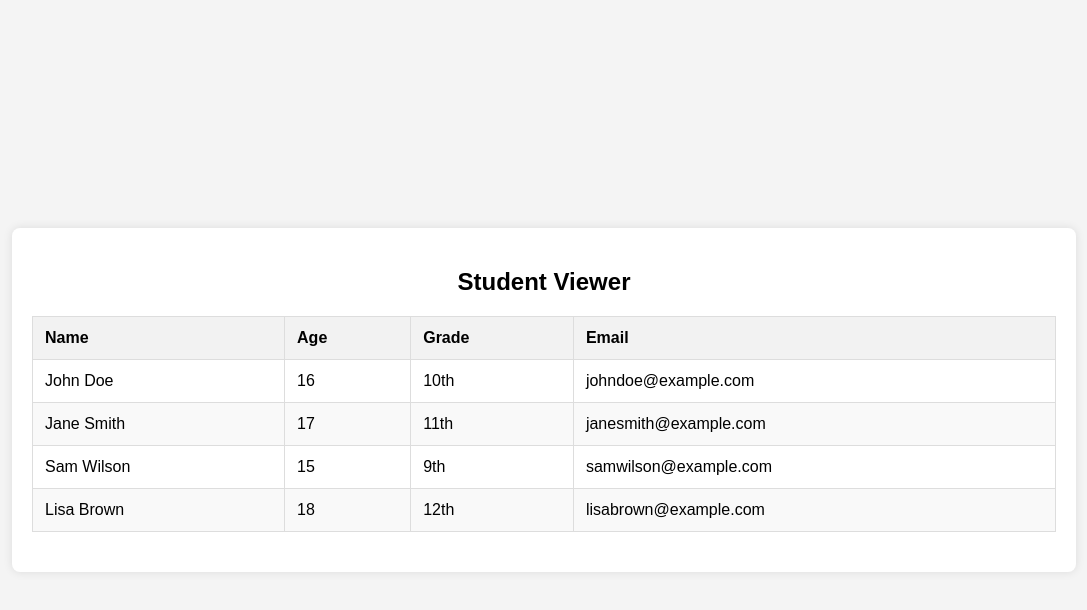
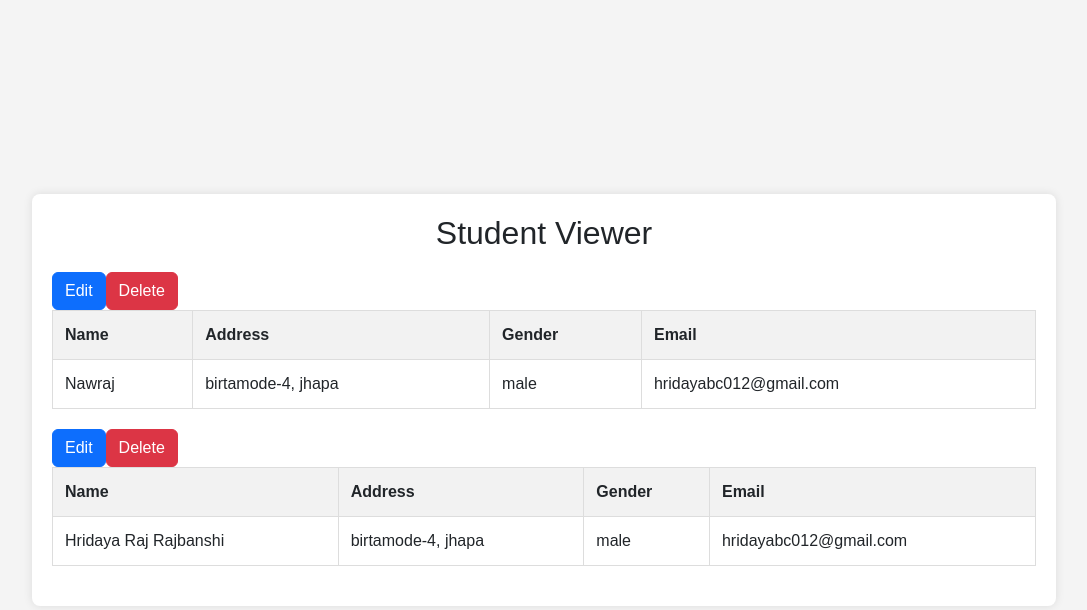
Before and after one commit to hridayarajbanshi/firstPython, a Django app: page /studentList/ in a window 1280 px wide. Shown: the top 610 px of the page, without its empty margins (96-1183 px from the left). Run offline with Django 5.2, Linux system fonts and the light colour scheme; data comes from the database, SQL or seed files in the repository; both versions use the stored data as it was after the commit.

Commit message:
feat: Update studentList.html to display user details dynamically

```diff
--- a/myapp/models.py
+++ b/myapp/models.py
@@ -24,4 +24,4 @@ class Customer(models.Model):
 
 
     def __str__(self):
-        return self.email
+        return self.name
--- a/myapp/urls.py
+++ b/myapp/urls.py
@@ -2,5 +2,8 @@ from django.urls import path
 from .views import *
 urlpatterns = [
     path("appIndex/", index),
-    path("studentList/", studentList)
+    path("studentList/", studentList),
+    path('create/', studentCreate),
+    path('delete/<int:id>/', listDelete),
+    path('update/<int:id>/', listUpdate),
 ]
--- a/myapp/views.py
+++ b/myapp/views.py
@@ -1,8 +1,38 @@
-from django.shortcuts import render
-
+from django.shortcuts import render,redirect
+from .models import Customer
 # Create your views here.
 def index(req):
     return render(req, "appIndex.html")
 def studentList(req):
+    user = Customer.objects.all()
+    data = {
+        "users": user,
 
-    return render(req, "studentList.html")
+    }
+    return render(req, "studentList.html", data)
+
+def listDelete(request, id):
+    user = Customer.objects.get(id=id)
+    user.delete()
+    return redirect("/studentList")
+
+def listUpdate(request, id):
+    print(id)
+    user = Customer.objects.get(id=id)
+    form = CustomerForm(request.POST or None, instance=user)
+    if request.method == "POST":
+        if form.is_valid():
+            form.save()
+            return redirect("/studentList")
+    data = {'form': form}
+
+    return render(request, "listUpdate.html", data)
+
+def studentCreate(request):
+    form = CustomerForm(request.POST or None)
+    if request.method == "POST":
+        if form.is_valid():
+            form.save()
+            return redirect("/studentList")
+    data = {'form': form}
+    return render(request, "studentCreate.html", data)
--- a/templates/studentList.html
+++ b/templates/studentList.html
@@ -4,6 +4,7 @@
     <meta charset="UTF-8">
     <meta name="viewport" content="width=device-width, initial-scale=1.0">
     <title>Student Viewer</title>
+    <link rel="stylesheet" href="https://cdn.jsdelivr.net/npm/bootstrap@5.3.2/dist/css/bootstrap.min.css" integrity="sha384-T3c6CoIi6uLrA9TneNEoa7RxnatzjcDSCmG1MXxSR1GAsXEV/Dwwykc2MPK8M2HN" crossorigin="anonymous">
     <style>
         body {
             font-family: Arial, sans-serif;
@@ -49,42 +50,33 @@
 <body>
     <div class="container">
         <h2>Student Viewer</h2>
-        <table>
+        {% for user in users%}
+    <table>
             <thead>
                 <tr>
                     <th>Name</th>
-                    <th>Age</th>
-                    <th>Grade</th>
+                    <th>Address</th>
+                    <th>Gender</th>
                     <th>Email</th>
                 </tr>
             </thead>
             <tbody>
                 <tr>
-                    <td>John Doe</td>
-                    <td>16</td>
-                    <td>10th</td>
-                    <td>johndoe@example.com</td>
-                </tr>
-                <tr>
-                    <td>Jane Smith</td>
-                    <td>17</td>
-                    <td>11th</td>
-                    <td>janesmith@example.com</td>
-                </tr>
-                <tr>
-                    <td>Sam Wilson</td>
-                    <td>15</td>
-                    <td>9th</td>
-                    <td>samwilson@example.com</td>
-                </tr>
-                <tr>
-                    <td>Lisa Brown</td>
-                    <td>18</td>
-                    <td>12th</td>
-                    <td>lisabrown@example.com</td>
+                    <td>{{user.name}}</td>
+                    <td>{{user.address}}</td>
+                    {% if user.gender == "gay"%}
+                    <td style="color:red;">{{user.gender}}</td>
+                    {% else %}
+                    <td>{{user.gender}}</td>
+                    {% endif %}
+
+                    <td>{{user.email}}</td>
+                    <a class="btn btn-primary" href="edit/{{user.id}}">Edit</a>
+                    <a class="btn btn-danger" href="/delete/{{user.id}}">Delete</a>
                 </tr>
             </tbody>
         </table>
+        {% endfor %}
     </div>
 </body>
 </html>
```
Also changed, not shown: templates/studentCreate.html (added, +13 -0 lines), db.sqlite3.
